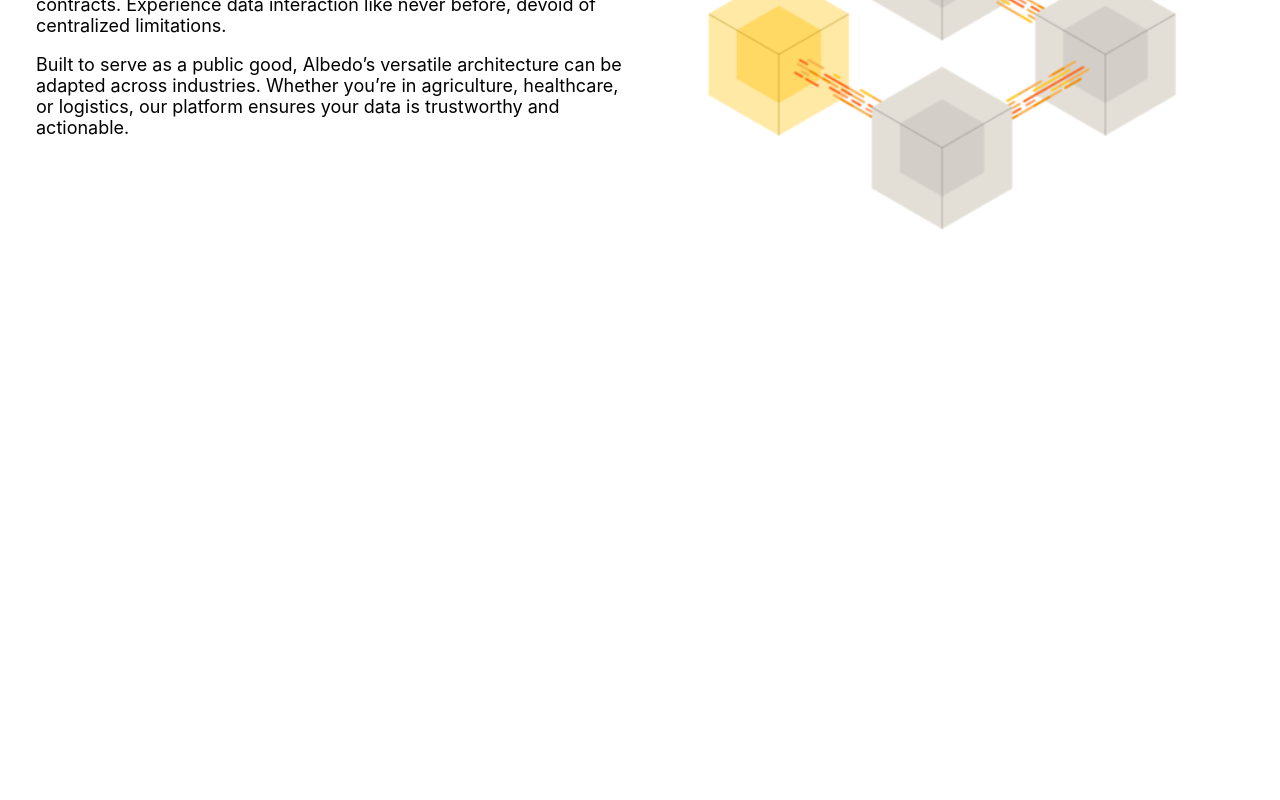
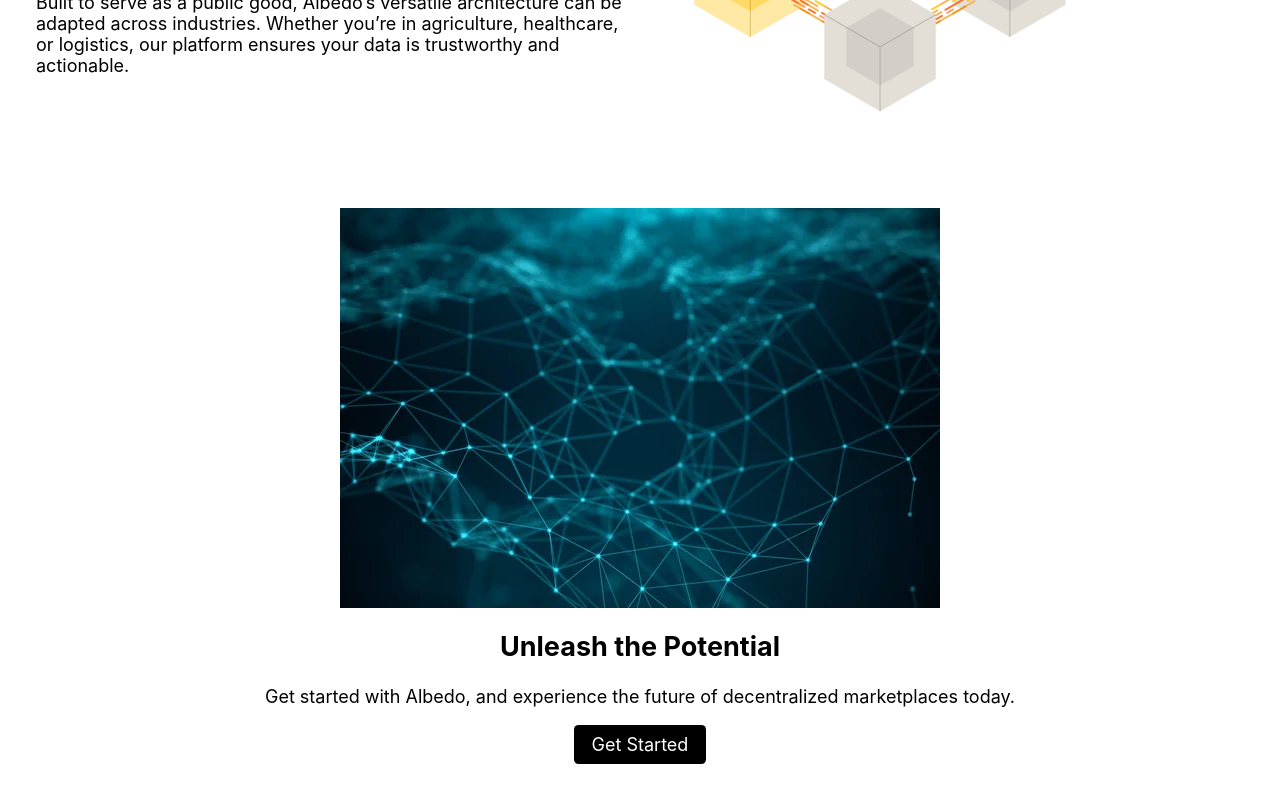
Before and after one commit to Web3-Builders-Alliance/Albedo, a React (Create React App) app in the folder frontend/: page / in a window 1280 px wide. Shown: the part 864-1664 px from the top of the page. Before the commit the page ends 1160 px from the top, so only its background shows below. Built offline with nearby package versions, Linux system fonts and the light colour scheme.

Commit message:
Implemented GetStartedPanel with image, title, description, and button

```diff
--- a/frontend/src/App.js
+++ b/frontend/src/App.js
@@ -3,6 +3,7 @@ import './GlobalStyles.css';
 import Header from './components/common/Header';
 import HeroSection from './components/LandingPage/HeroSection';
 import ContentSection from './components/LandingPage/ContentSection/ContentSection';
+import GetStartedPanel from './components/LandingPage/GetStartedPanel/GetStartedPanel';
 // Import other components as needed
 
 function App() {
@@ -11,6 +12,7 @@ function App() {
       <Header />
       <HeroSection />
       <ContentSection />
+      <GetStartedPanel />
       {/* Add other components here */}
     </div>
   );
--- a/frontend/src/GlobalStyles.css
+++ b/frontend/src/GlobalStyles.css
@@ -6,7 +6,7 @@
   --color-dark-bg: #393D3F;
   --color-primary-light: #FFFFFF;
   --color-primary-dark: #000000;
-  --color-alternative-bg: #62929E;
+  --color-secondary: #62929E;
 
   /* Typography */
   --font-family: 'Inter', sans-serif;
@@ -33,7 +33,7 @@ body a {
 
 img {
   display: block;
-  width: 100%;
+  max-width: 100%;
   height: auto;
 }
 
@@ -55,13 +55,14 @@ img {
 
 /* Alternative Background */
 .alt-bg {
-  background-color: var(--color-alternative-bg);
+  background-color: var(--color-secondary);
 }
 
 /* Buttons */
 .btn-primary {
   background-color: var(--color-primary-dark);
   border-radius: var(--button-border-radius);
+  color: var(--color-primary-light);
   padding: var(--button-padding);
   text-align: center;
 }
@@ -69,6 +70,7 @@ img {
 .btn-secondary {
   background-color: var(--color-primary-light);
   border-radius: var(--button-border-radius);
+  color: var(--color-primary-dark);
   padding: var(--button-padding);
   text-align: center;
 }
--- a/frontend/src/components/LandingPage/GetStartedPanel/GetStartedPanel.css
+++ b/frontend/src/components/LandingPage/GetStartedPanel/GetStartedPanel.css
@@ -0,0 +1,28 @@
+.get-started {
+  text-align: center;
+  padding: 2rem;
+
+}
+
+.globe-image {
+  max-width: 50%;
+  margin: auto;
+}
+
+.globe-image img {
+  filter: drop-shadow(3px 3px 3px black);
+}
+
+.get-started .btn-primary {
+  display: inline-block;
+  padding: 0.5rem 1rem;
+  border: none;
+  border-radius: 0.25rem;
+  cursor: pointer;
+  transition: background-color 0.3s ease;
+}
+
+.get-started .btn-primary:hover {
+  background-color: var(--color-secondary);
+  margin-top: 1rem;
+}
--- a/frontend/src/components/LandingPage/GetStartedPanel/GetStartedPanel.js
+++ b/frontend/src/components/LandingPage/GetStartedPanel/GetStartedPanel.js
@@ -0,0 +1,16 @@
+import React from 'react';
+import './GetStartedPanel.css';
+import globaImage from '../../../assets/images/landingPage/global_network.jpeg';
+
+const GetStartedPanel = () => {
+  return (
+    <div className="get-started">
+      <img src={globaImage} alt="Globe" className="globe-image" />
+      <h2>Unleash the Potential</h2>
+      <p>Get started with Albedo, and experience the future of decentralized marketplaces today.</p>
+      <a href="/login-signup" className="btn-primary">Get Started</a>
+    </div>
+  );
+};
+
+export default GetStartedPanel;
--- a/frontend/src/components/LandingPage/HeroSection.css
+++ b/frontend/src/components/LandingPage/HeroSection.css
@@ -18,5 +18,5 @@
 }
 
 .hero-container .btn-primary:hover {
-  background-color: var(--color-alternative-bg);
+  background-color: var(--color-secondary);
 }
--- a/frontend/src/components/common/Header.css
+++ b/frontend/src/components/common/Header.css
@@ -26,7 +26,7 @@
 }
 
 .header .nav-item a.link:hover {
-  color: var(--color-alternative-bg);
+  color: var(--color-secondary);
 }
 
 .header .nav-item a.login-signup {
@@ -35,6 +35,6 @@
 }
 
 .header .nav-item a.login-signup:hover {
-  background-color: var(--color-alternative-bg);
+  background-color: var(--color-secondary);
   color: var(--color-primary-light);
 }
```
Also changed, not shown: frontend/src/assets/images/landingPage/global_network.jpeg (added).
